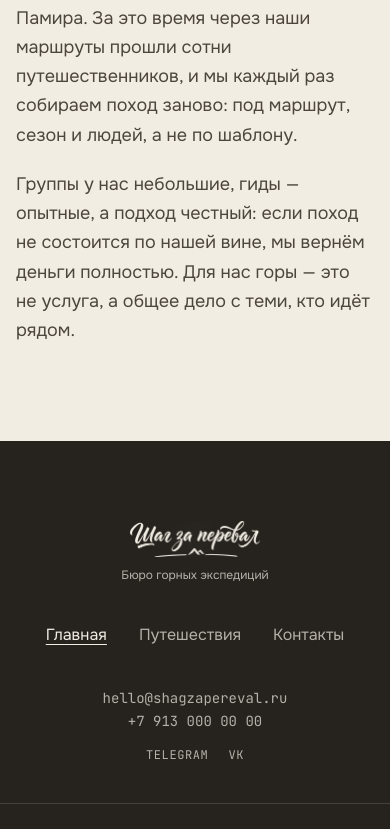
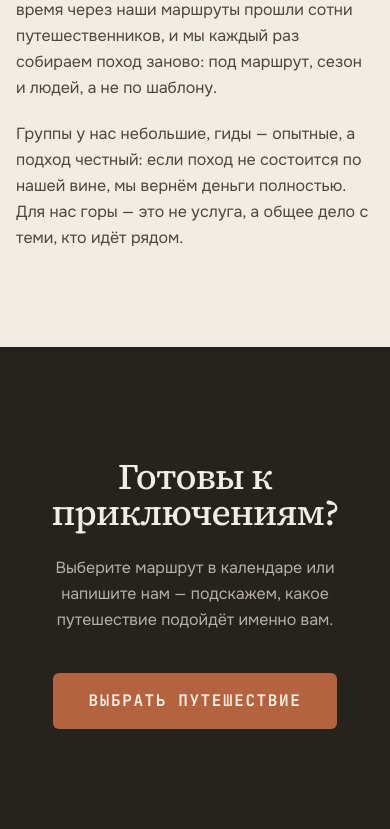
Before and after one commit to Stillonov/sz-shag-za-pereval, a Next.js app: page / in a window 390 px wide. Shown: the part 1249-2078 px from the top of the page. Built offline with nearby package versions, Linux system fonts and the light colour scheme.

Commit message:
Add CTA section and make body text responsive

```diff
--- /dev/null
+++ b/src/app/(home)/_components/Cta.tsx
@@ -0,0 +1,25 @@
+import Link from 'next/link';
+
+import { Container } from '@/components/Container';
+
+export function Cta() {
+  return (
+    <section className="bg-charcoal py-28">
+      <Container className="max-w-4xl text-center">
+        <h2 className="text-cream-100 font-serif text-4xl leading-none font-medium tracking-tight md:text-6xl">
+          Готовы к приключениям?
+        </h2>
+        <p className="text-cream-400 mx-auto mt-6 max-w-lg text-base leading-relaxed md:text-lg">
+          Выберите маршрут в календаре или напишите нам — подскажем, какое путешествие подойдёт
+          именно вам.
+        </p>
+        <Link
+          href="/trips"
+          className="bg-terracotta text-cream-100 mt-10 inline-block rounded-md px-9 py-4 font-mono text-base font-bold tracking-widest uppercase hover:brightness-110"
+        >
+          Выбрать путешествие
+        </Link>
+      </Container>
+    </section>
+  );
+}
--- a/src/app/(home)/_components/Manifest.tsx
+++ b/src/app/(home)/_components/Manifest.tsx
@@ -10,12 +10,12 @@ export function Manifest() {
           Мы не про услуги — мы про команду, приключение и характер.
         </h2>
         <div className="mt-14 flex max-w-3xl flex-col gap-5">
-          <p className="text-taupe text-lg leading-relaxed">
+          <p className="text-taupe text-base leading-relaxed md:text-lg">
             С 2016 года мы водим небольшие группы в горы — от Кавказа до Алтая и Памира. За это
             время через наши маршруты прошли сотни путешественников, и мы каждый раз собираем поход
             заново: под маршрут, сезон и людей, а не по шаблону.
           </p>
-          <p className="text-taupe text-lg leading-relaxed">
+          <p className="text-taupe text-base leading-relaxed md:text-lg">
             Группы у нас небольшие, гиды — опытные, а подход честный: если поход не состоится по
             нашей вине, мы вернём деньги полностью. Для нас горы — это не услуга, а общее дело с
             теми, кто идёт рядом.
--- a/src/app/(home)/page.tsx
+++ b/src/app/(home)/page.tsx
@@ -1,3 +1,4 @@
+import { Cta } from './_components/Cta';
 import { Hero } from './_components/Hero';
 import { Manifest } from './_components/Manifest';
 
@@ -6,6 +7,7 @@ export default function Home() {
     <>
       <Hero />
       <Manifest />
+      <Cta />
     </>
   );
 }
--- a/src/app/(pages)/contacts/page.tsx
+++ b/src/app/(pages)/contacts/page.tsx
@@ -1,3 +1,3 @@
 export default function ContactsPage() {
-  return <p className="font-sans text-lg">Контакты</p>;
+  return <p className="font-sans text-base md:text-lg">Контакты</p>;
 }
--- a/src/app/(pages)/trips/[slug]/page.tsx
+++ b/src/app/(pages)/trips/[slug]/page.tsx
@@ -8,5 +8,5 @@ export default async function TripPage(props: PageProps<'/trips/[slug]'>) {
 
   if (!trip) notFound();
 
-  return <p className="font-sans text-lg">{trip.title}</p>;
+  return <p className="font-sans text-base md:text-lg">{trip.title}</p>;
 }
--- a/src/app/(pages)/trips/page.tsx
+++ b/src/app/(pages)/trips/page.tsx
@@ -1,3 +1,3 @@
 export default function TripsPage() {
-  return <p className="font-sans text-lg">Путешествия</p>;
+  return <p className="font-sans text-base md:text-lg">Путешествия</p>;
 }
```
Also changed, not shown: 1 other file (tests, documents, lock files or other folders).
